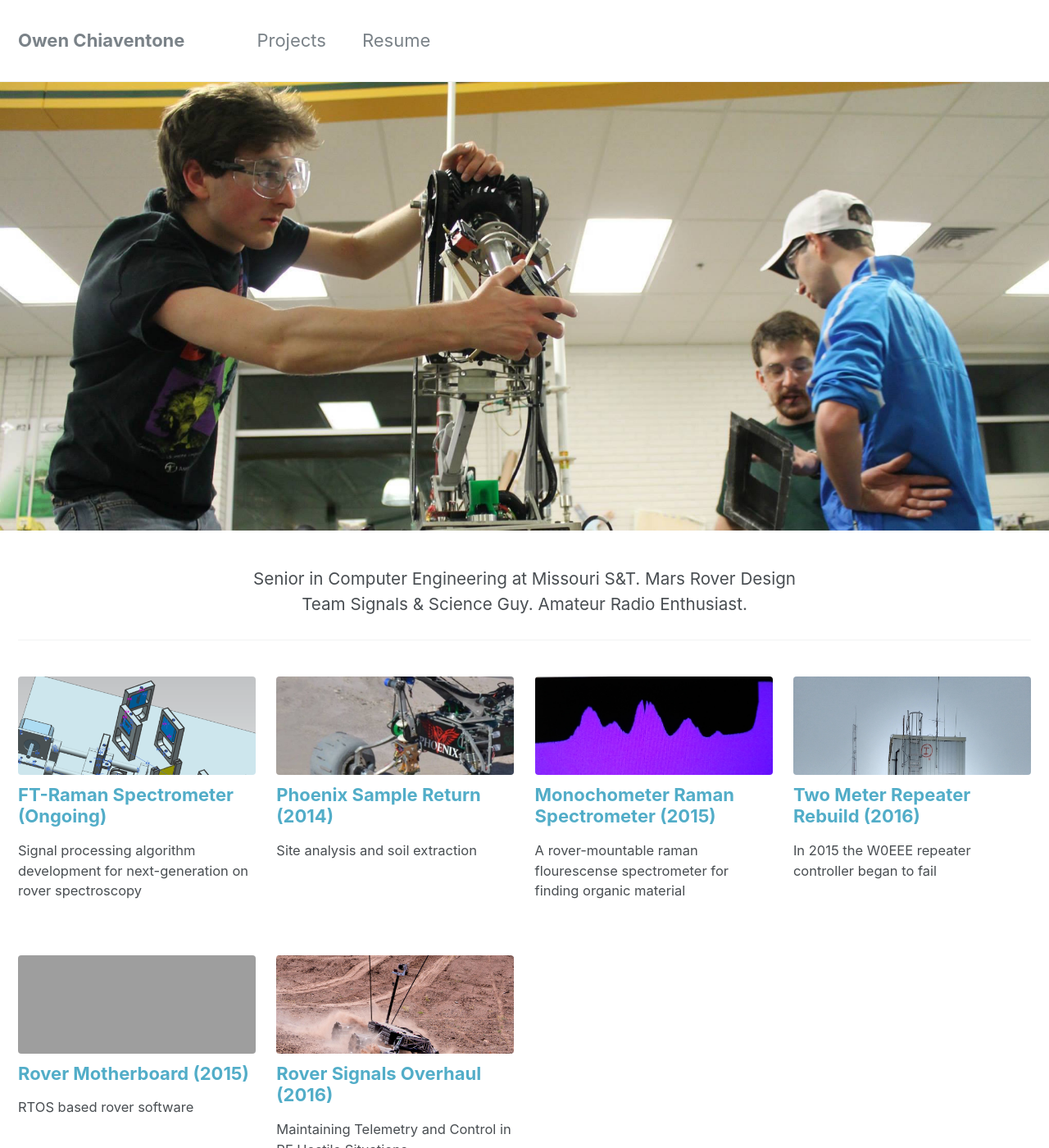
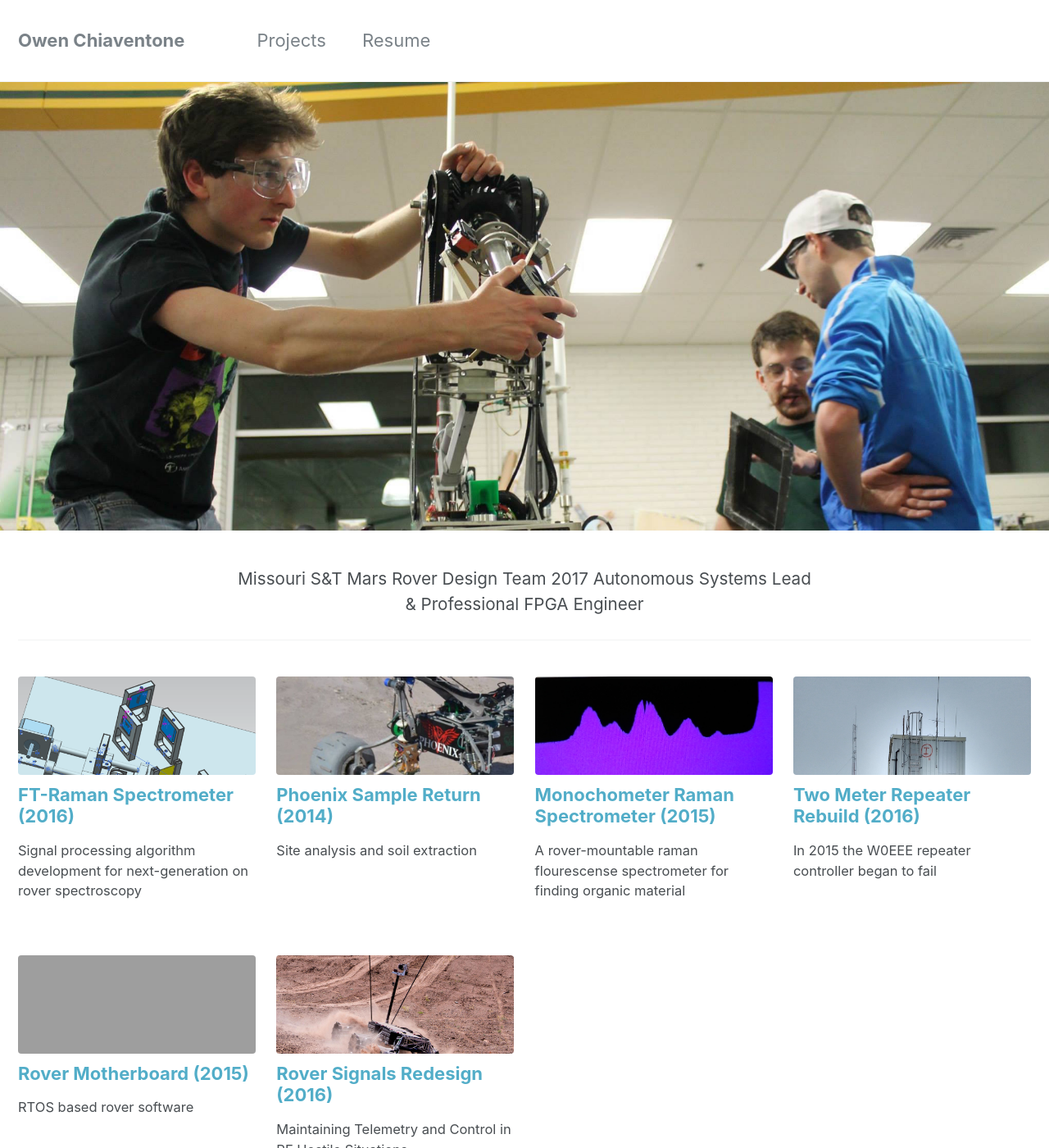
Before and after one commit to omc8db/omc8db.github.io, a Jekyll site: the page built from _pages/home.md, in a window 1280 px wide and 1400 px high. Shown: the whole window at 82% size. Built offline with Jekyll 4.4.1, drawn with Linux system fonts in a browser that asks for light colours.

Commit message:
Update resume & personal info

```diff
--- a/_config.yml
+++ b/_config.yml
@@ -10,7 +10,7 @@ locale                   : "en"
 title                    : "Owen Chiaventone"
 title_separator          : "-"
 name                     : "Owen Chiaventone"
-description              : "Programming. Engineering. Mars Rovers. Amateur Radio."
+description              : "Mars Rovers. Autonomous Systems. Computer Engineering"
 url                      : # the base hostname & protocol for your site e.g. "https://mmistakes.github.io"
 baseurl                  : # the subpath of your site, e.g. "/blog"
 repository               : # GitHub username/repo-name e.g. "mmistakes/minimal-mistakes"
@@ -94,7 +94,7 @@ analytics:
 author:
   name             : "Owen Chiaventone"
   avatar           : "bio-pic.jpg"
-  bio              : "Senior in Computer Engineering"
+  bio              : "Computer Engineer"
   location         : "Missouri S&T"
   email            : "ochiaventone@gmail.com"
   uri              :
--- a/_pages/home.md
+++ b/_pages/home.md
@@ -22,9 +22,8 @@ feature_row:
     url: "/docs/license/"
     btn_label: "Learn More"
 intro:
-  - excerpt: 'Senior in Computer Engineering at Missouri S&T.
-Mars Rover Design Team Signals & Science Guy.
-Amateur Radio Enthusiast.'
+  - excerpt: 'Missouri S&T Mars Rover Design Team
+  2017 Autonomous Systems Lead & Professional FPGA Engineer'
 ---
 
 {% include feature_row id="intro" type="center" %}
--- a/_projects/ftspec.md
+++ b/_projects/ftspec.md
@@ -1,5 +1,5 @@
 ---
-title: "FT-Raman Spectrometer (Ongoing)"
+title: "FT-Raman Spectrometer (2016)"
 excerpt: "Signal processing algorithm development for next-generation on rover spectroscopy"
 year: Ongoing
 category: 'Mars Rover Design Team'
--- a/_projects/rover_signals.md
+++ b/_projects/rover_signals.md
@@ -1,5 +1,5 @@
 ---
-title: "Rover Signals Overhaul (2016)"
+title: "Rover Signals Redesign (2016)"
 excerpt: "Maintaining Telemetry and Control in RF Hostile Situations"
 category: 'Mars Rover Design Team'
 header:
```
Also changed, not shown: Gemfile.lock, images/resume_public.png, 1 other file.
